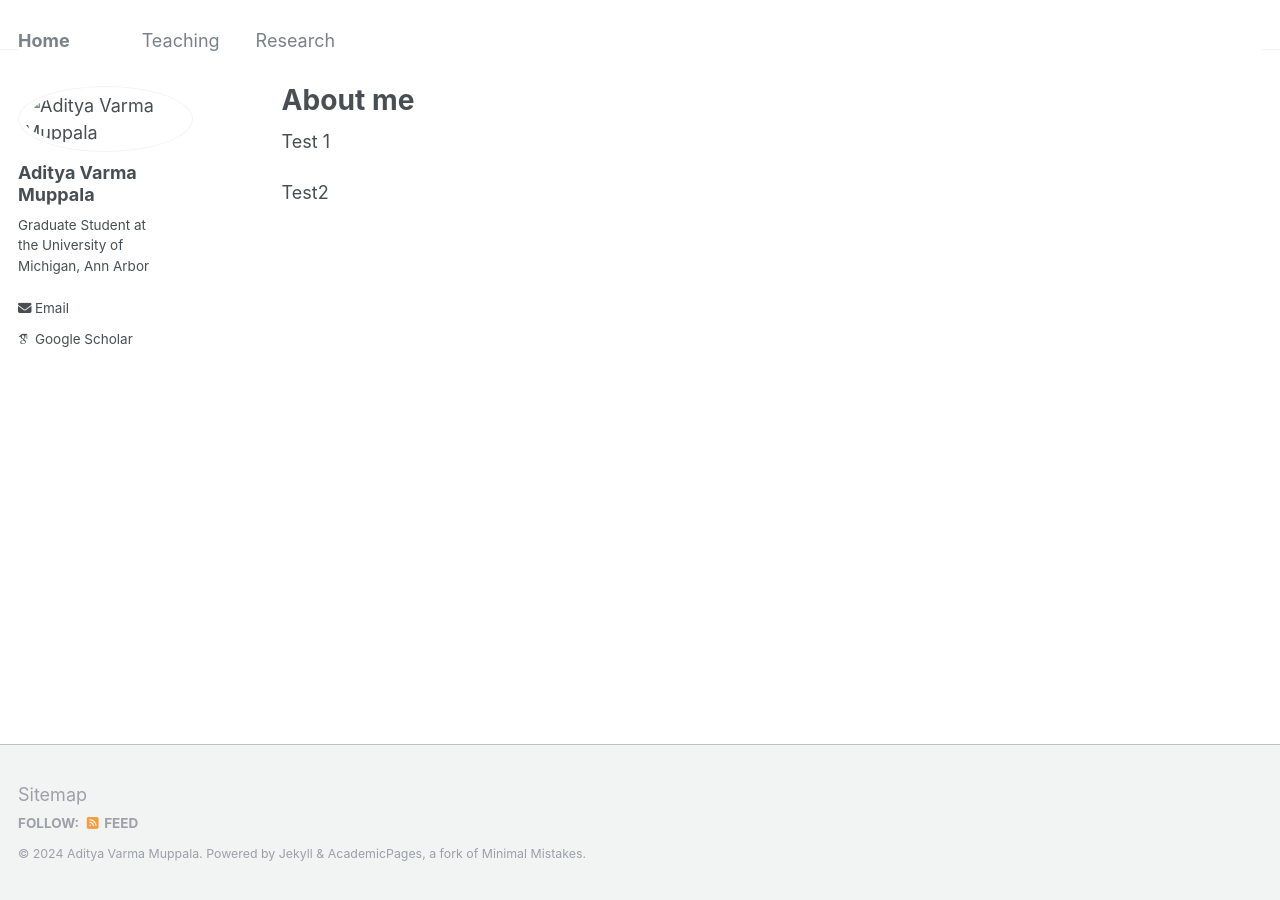
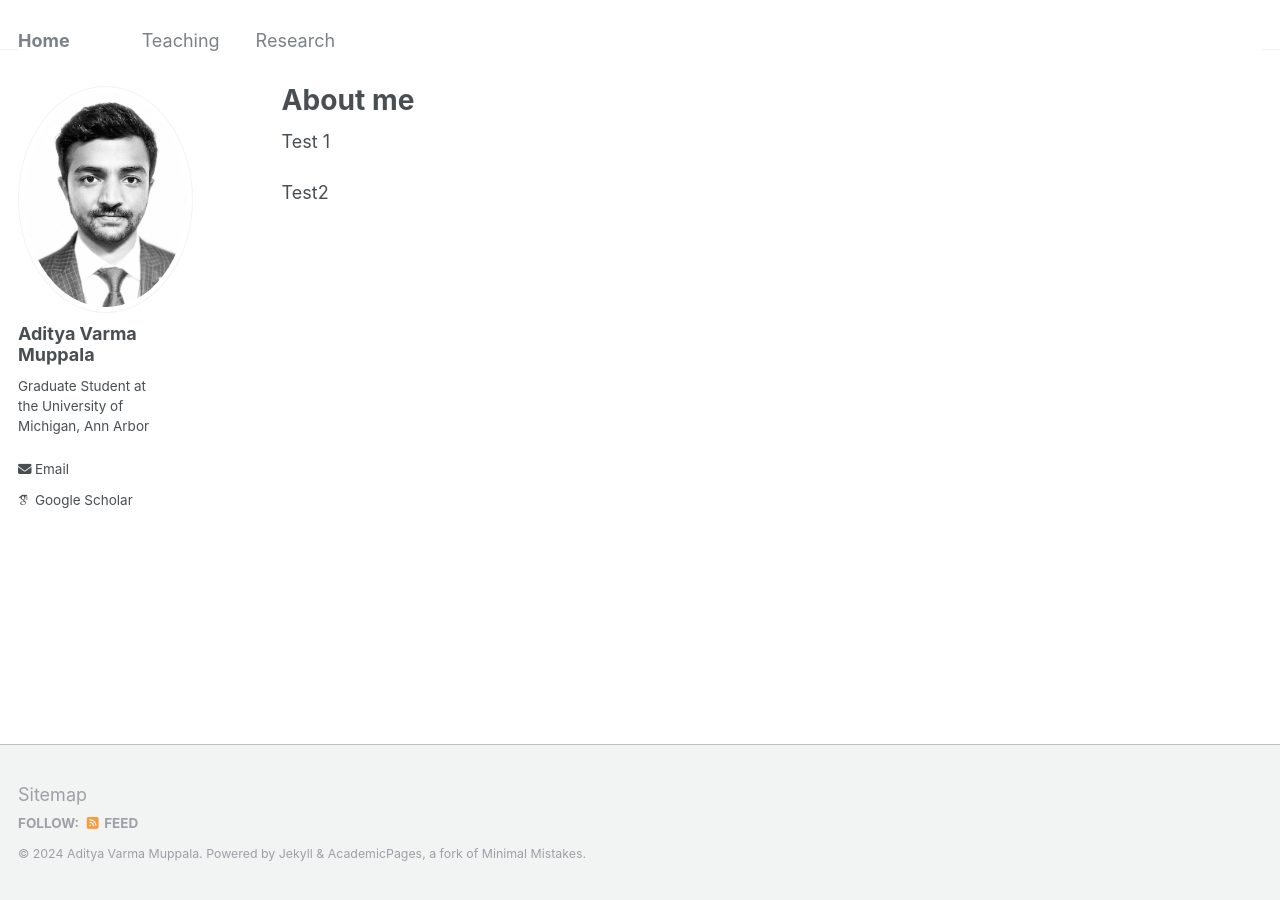
Before and after one commit to AdityaMuppala/adityamuppala.github.io, a Jekyll site: the page built from _pages/about.md, in a window 1280 px wide. Built offline with Jekyll 4.4.1, drawn with Linux system fonts in a browser that asks for light colours; some web fonts are replaced.

Commit message:
Update _config.yml

```diff
--- a/_config.yml
+++ b/_config.yml
@@ -21,7 +21,7 @@ repository               : "adityamuppala.github.io"
 #               Additional customization can be done by editing /_includes/author-profile.html
 author:
   # Biographic information
-  avatar           : /assets/images/Aditya.jpg
+  avatar           : Aditya.jpg
   name             : "Aditya Varma Muppala"
   pronouns         : # example: "she/her"
   bio              : "Graduate Student at the University of Michigan, Ann Arbor"
```
